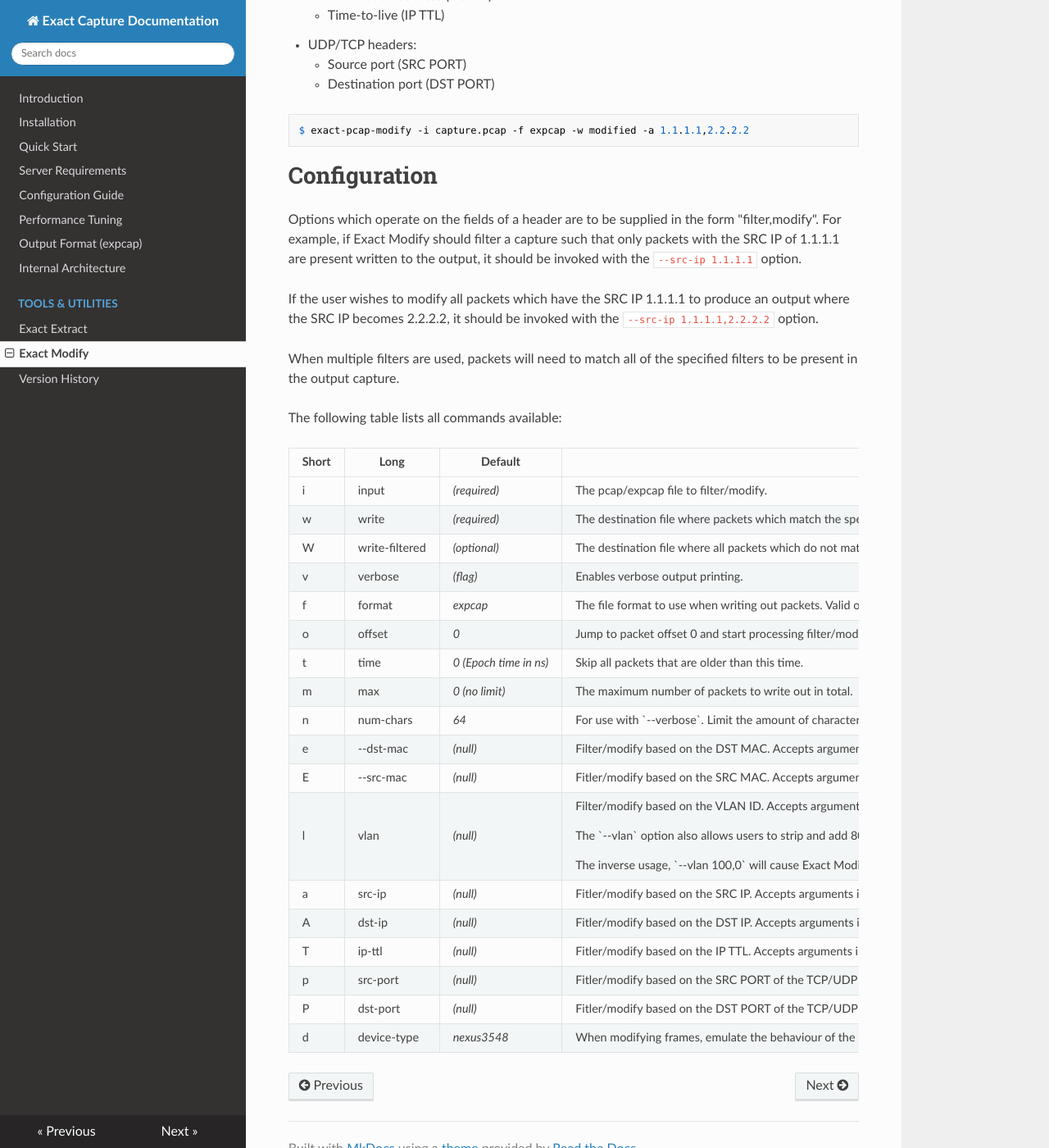
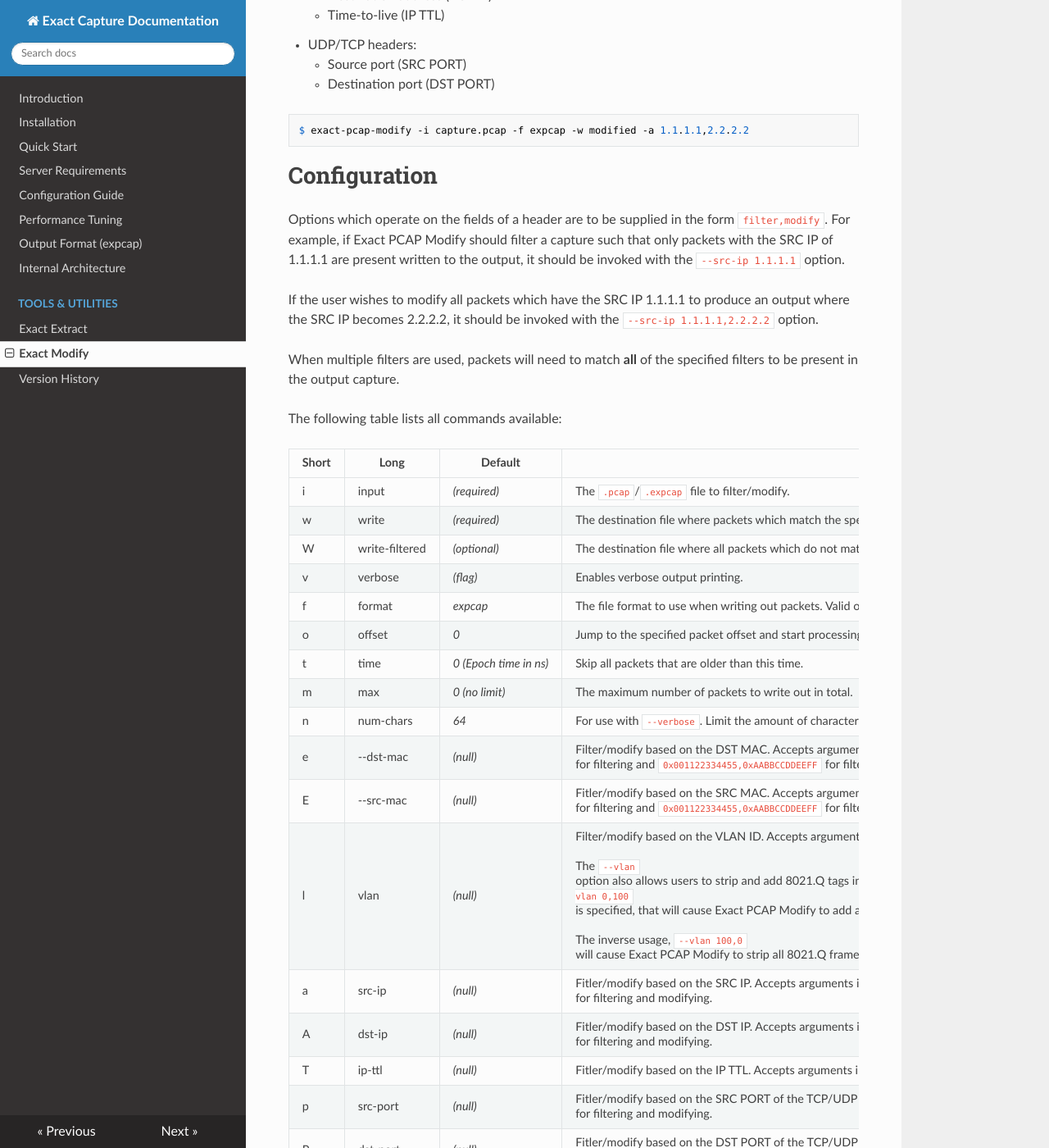
Before and after one commit to cisco/exact-capture, an MkDocs documentation site: the page built from docs/src/modify.md, in a window 1280 px wide and 1400 px high, scrolled down 513 px. Shown: the whole window at 82% size. Built offline with MkDocs 1.6.1, drawn with Linux system fonts in a browser that asks for light colours; nearby versions of some CDN libraries; some of the changed text lies outside the part shown.

Commit message:
cleanup modify docs

```diff
--- a/docs/src/modify.md
+++ b/docs/src/modify.md
@@ -1,7 +1,7 @@
-# Exact Modify
+# Exact PCAP Modify
 
-Exact Modify is a tool which can be used to filter and modify Ethernet packets. Where modifications occur which would invalidate a checksum, Exact Modify will
-recalculate a correct checksum in the output file.
+Exact PCAP Modify is a tool which can be used to filter and modify Ethernet packets.
+Where modifications occur which would invalidate a checksum, Exact PCAP Modify will recalculate a correct checksum in the output file.
 
 It can perform modify/filter operations on the following fields:
 
@@ -24,13 +24,12 @@
 
 # Configuration
 
-Options which operate on the fields of a header are to be supplied in the form "filter,modify". For example, if Exact Modify should filter a capture such
-that only packets with the SRC IP of 1.1.1.1 are present written to the output, it should be invoked with the `--src-ip 1.1.1.1` option.
+Options which operate on the fields of a header are to be supplied in the form <code>filter,modify</code>.
+For example, if Exact PCAP Modify should filter a capture such that only packets with the SRC IP of 1.1.1.1 are present written to the output, it should be invoked with the `--src-ip 1.1.1.1` option.
 
-If the user wishes to modify all packets which have the SRC IP 1.1.1.1 to produce an output where the SRC IP becomes 2.2.2.2, it should be invoked with the
-`--src-ip 1.1.1.1,2.2.2.2` option.
+If the user wishes to modify all packets which have the SRC IP 1.1.1.1 to produce an output where the SRC IP becomes 2.2.2.2, it should be invoked with the `--src-ip 1.1.1.1,2.2.2.2` option.
 
-When multiple filters are used, packets will need to match all of the specified filters to be present in the output capture.
+When multiple filters are used, packets will need to match **all** of the specified filters to be present in the output capture.
 
 The following table lists all commands available:
 
@@ -46,7 +45,7 @@
     <td>input</td>
     <td><em>(required)</em></td>
     <td>
-      The pcap/expcap file to filter/modify.
+      The <code>.pcap</code>/<code>.expcap</code> file to filter/modify.
     </td>
   </tr>
   <tr>
@@ -78,7 +77,7 @@
     <td>format</td>
     <td><em>expcap</em></td>
     <td>
-      The file format to use when writing out packets. Valid options are 'pcap' and 'expcap'.
+      The file format to use when writing out packets. Valid options are <code>.pcap</code> and <code>.expcap</code>.
     </td>
   </tr>
   <tr>
@@ -86,7 +85,7 @@
     <td>offset</td>
     <td><em>0</em></td>
     <td>
-      Jump to packet offset 0 and start processing filter/modify operations from there.
+      Jump to the specified packet offset and start processing filter/modify operations from there.
     </td>
   </t>
   <tr>
@@ -110,7 +109,7 @@
     <td>num-chars</td>
     <td><em>64</em></td>
     <td>
-      For use with `--verbose`. Limit the amount of characters written when dumping packets.
+      For use with <code>--verbose</code>. Limit the amount of characters written when dumping packets.
     </td>
   </t>
   <tr>
@@ -118,8 +117,8 @@
     <td>--dst-mac</td>
     <td><em>(null)</em></td>
     <td>
-      Filter/modify based on the DST MAC. Accepts arguments in the form "0x001122334455" for filtering and "0x001122334455,0xAABBCCDDEEFF" for filtering
-	  and modifying.
+      Filter/modify based on the DST MAC.
+	  Accepts arguments in the form <code>0x001122334455</code> for filtering and <code>0x001122334455,0xAABBCCDDEEFF</code> for filtering and modifying.
     </td>
   </t>
   <tr>
@@ -127,8 +126,8 @@
     <td>--src-mac</td>
     <td><em>(null)</em></td>
     <td>
-	  Fitler/modify based on the SRC MAC. Accepts arguments in the form "0x001122334455" for filtering and "0x001122334455,0xAABBCCDDEEFF" for filtering
-	  and modifying.
+	  Fitler/modify based on the SRC MAC.
+	  Accepts arguments in the form <code>0x001122334455</code> for filtering and <code>0x001122334455,0xAABBCCDDEEFF</code> for filtering and modifying.
     </td>
   </t>
   <tr>
@@ -136,12 +135,13 @@
     <td>vlan</td>
     <td><em>(null)</em></td>
     <td>
-	  Filter/modify based on the VLAN ID. Accepts arguments in the form "100" for filtering and "100,200" for filtering and modifying.
+	  Filter/modify based on the VLAN ID.
+	  Accepts arguments in the form <code>100</code> for filtering and <code>100,200</code> for filtering and modifying.
 	  <br><br>
-	  The `--vlan` option also allows users to strip and add 8021.Q tags in addition to filtering and modifying based on these tags. For example, if the user
-	  specifies `--vlan 0,100` that will cause Exact Modify to add an 8021.Q header with a VLAN ID of 100 to all non-8021.Q frames.
+	  The <code>--vlan</code> option also allows users to strip and add 8021.Q tags in addition to filtering and modifying based on these tags.
+	  For example if <code>--vlan 0,100</code> is specified, that will cause Exact PCAP Modify to add an 8021.Q header with a VLAN ID of 100 to all non-8021.Q frames.
 	  <br><br>
-	  The inverse usage, `--vlan 100,0` will cause Exact Modify to strip all 8021.Q frames which have VLAN ID 100 and set the Ethertype to IPv4.
+	  The inverse usage, <code>--vlan 100,0</code> will cause Exact PCAP Modify to strip all 8021.Q frames which have VLAN ID 100 and set the Ethertype to IPv4.
     </td>
   </t>
   <tr>
@@ -149,7 +149,8 @@
     <td>src-ip</td>
     <td><em>(null)</em></td>
     <td>
-	  Fitler/modify based on the SRC IP. Accepts arguments in the form "1.1.1.1" for filtering and "1.1.1.1,2.2.2.2" for filtering and modifying.
+	  Fitler/modify based on the SRC IP.
+	  Accepts arguments in the form <code>1.1.1.1</code> for filtering and <code>1.1.1.1,2.2.2.2</code> for filtering and modifying.
     </td>
   </t>
   <tr>
@@ -157,7 +158,8 @@
     <td>dst-ip</td>
     <td><em>(null)</em></td>
     <td>
-	  Fitler/modify based on the DST IP. Accepts arguments in the form "1.1.1.1" for filtering and "1.1.1.1,2.2.2.2" for filtering and modifying.
+	  Fitler/modify based on the DST IP.
+	  Accepts arguments in the form <code>1.1.1.1</code> for filtering and <code>1.1.1.1,2.2.2.2</code> for filtering and modifying.
     </td>
   </t>
   <tr>
@@ -165,7 +167,8 @@
     <td>ip-ttl</td>
     <td><em>(null)</em></td>
     <td>
-	  Fitler/modify based on the IP TTL. Accepts arguments in the form "10" for filtering and "10,64" for filtering and modifying.
+	  Fitler/modify based on the IP TTL.
+	  Accepts arguments in the form <code>10</code> for filtering and <code>10,64</code> for filtering and modifying.
     </td>
   </t>
   <tr>
@@ -173,8 +176,8 @@
     <td>src-port</td>
     <td><em>(null)</em></td>
     <td>
-	  Fitler/modify based on the SRC PORT of the TCP/UDP header. Accepts arguments in the form "1000" for filtering and "1000,2000" for filtering and
-	  modifying.
+	  Fitler/modify based on the SRC PORT of the TCP/UDP header.
+	  Accepts arguments in the form <code>1000</code> for filtering and <code>1000,2000</code> for filtering and modifying.
     </td>
   </t>
   <tr>
@@ -182,8 +185,8 @@
     <td>dst-port</td>
     <td><em>(null)</em></td>
     <td>
-	  Fitler/modify based on the DST PORT of the TCP/UDP header. Accepts arguments in the form "1000" for filtering and "1000,2000" for filtering and
-	  modifying.
+	  Fitler/modify based on the DST PORT of the TCP/UDP header.
+	  Accepts arguments in the form <code>1000</code> for filtering and <code>1000,2000</code> for filtering and modifying.
     </td>
   </t>
   <tr>
@@ -191,7 +194,8 @@
     <td>device-type</td>
     <td><em>nexus3548</em></td>
     <td>
-	  When modifying frames, emulate the behaviour of the specified device. Valid values are: nexus3548, fusion, triton, arista7150.
+	  When modifying frames, emulate the behaviour of the specified device.
+	  Valid values are: <code>nexus3548</code>, <code>fusion</code>, <code>triton</code>, <code>arista7150</code>.
     </td>
   </t>
 </table>
```
